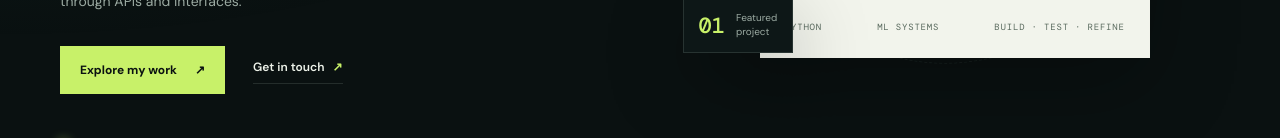
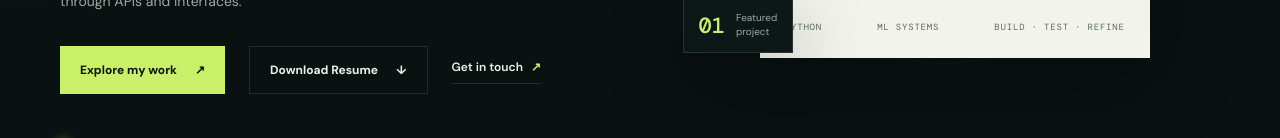
Before and after one commit to rahulkesarkar/rahulkesarkar.github.io, a plain HTML site: page index.html in a window 1280 px wide. Shown: the part 612-750 px from the top of the page. Drawn offline with nearby package versions, Linux system fonts and the light colour scheme.

Commit message:
feat: add downloadable AI/ML resume to portfolio homepage

```diff
--- a/assets/css/site.css
+++ b/assets/css/site.css
@@ -47,11 +47,13 @@ h1,h2,h3,p{margin-top:0}
 .hero-lede{max-width:570px;margin-bottom:14px;font:600 clamp(18px,2vw,22px)/1.55 "Manrope",sans-serif;letter-spacing:-.025em}
 .hero-lede strong{color:var(--accent);font-weight:600}
 .hero-description{max-width:550px;color:var(--muted);font-size:14px;line-height:1.9}
-.hero-cta{display:flex;align-items:center;gap:28px;margin-top:32px}
+.hero-cta{display:flex;flex-wrap:wrap;align-items:center;gap:18px 24px;margin-top:32px}
 .button{min-height:48px;padding:0 20px;display:inline-flex;gap:18px;align-items:center;justify-content:center;font:700 12px "DM Sans",sans-serif;transition:transform .2s,background .2s,color .2s}
 .button:hover{transform:translateY(-2px)}
 .button-primary{background:var(--accent-button,var(--accent));color:var(--ink)}
 .button-primary:hover{background:var(--accent-2);color:var(--button-hover-ink,var(--ink))}
+.button-secondary{border:1px solid var(--line);background:transparent;color:var(--text)}
+.button-secondary:hover{border-color:var(--accent);background:var(--panel);color:var(--accent)}
 .text-link{font-size:12px;font-weight:600;color:var(--text);border-bottom:1px solid var(--line);padding-bottom:5px}
 .text-link span{color:var(--accent);margin-left:5px}
 .hero-meta{display:flex;align-items:center;gap:13px;margin-top:44px;color:var(--muted);font:10px "DM Mono",monospace;letter-spacing:.04em}
--- a/index.html
+++ b/index.html
@@ -62,6 +62,7 @@
         <p class="hero-description">I’m interested in turning real-world problems into useful, explainable applications — from preparing data and building machine-learning workflows to delivering them through APIs and interfaces.</p>
         <div class="hero-cta">
           <a class="button button-primary" href="#projects">Explore my work <span aria-hidden="true">↗</span></a>
+          <a class="button button-secondary" href="assets/files/Rahul_Kesarkar_AI_ML_Resume.pdf" download="Rahul-Kesarkar-Resume.pdf" aria-label="Download Rahul Kesarkar's resume as a PDF">Download Resume <span aria-hidden="true">↓</span></a>
           <a class="text-link" href="#contact">Get in touch <span aria-hidden="true">↗</span></a>
         </div>
         <div class="hero-meta">
```
Also changed, not shown: 1 other file.
